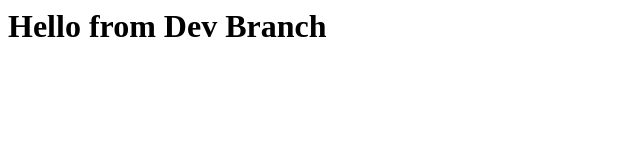
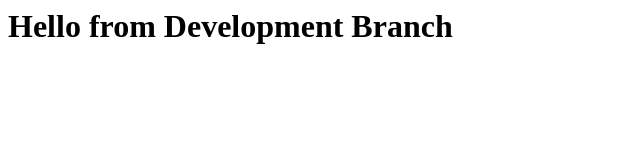
Before and after one commit to ajaykatherasala/hlo-world, a plain HTML site: page index.html in a window 1280 px wide. Shown: the whole page, without its empty margins (0-640 px from the left). Drawn offline with Linux system fonts and the light colour scheme.

Commit message:
Update index.html

```diff
--- a/index.html
+++ b/index.html
@@ -1 +1 @@
-<html><body><h1>Hello from Dev Branch</h1></body></html>
+<html><body><h1>Hello from Development Branch</h1></body></html>
```
